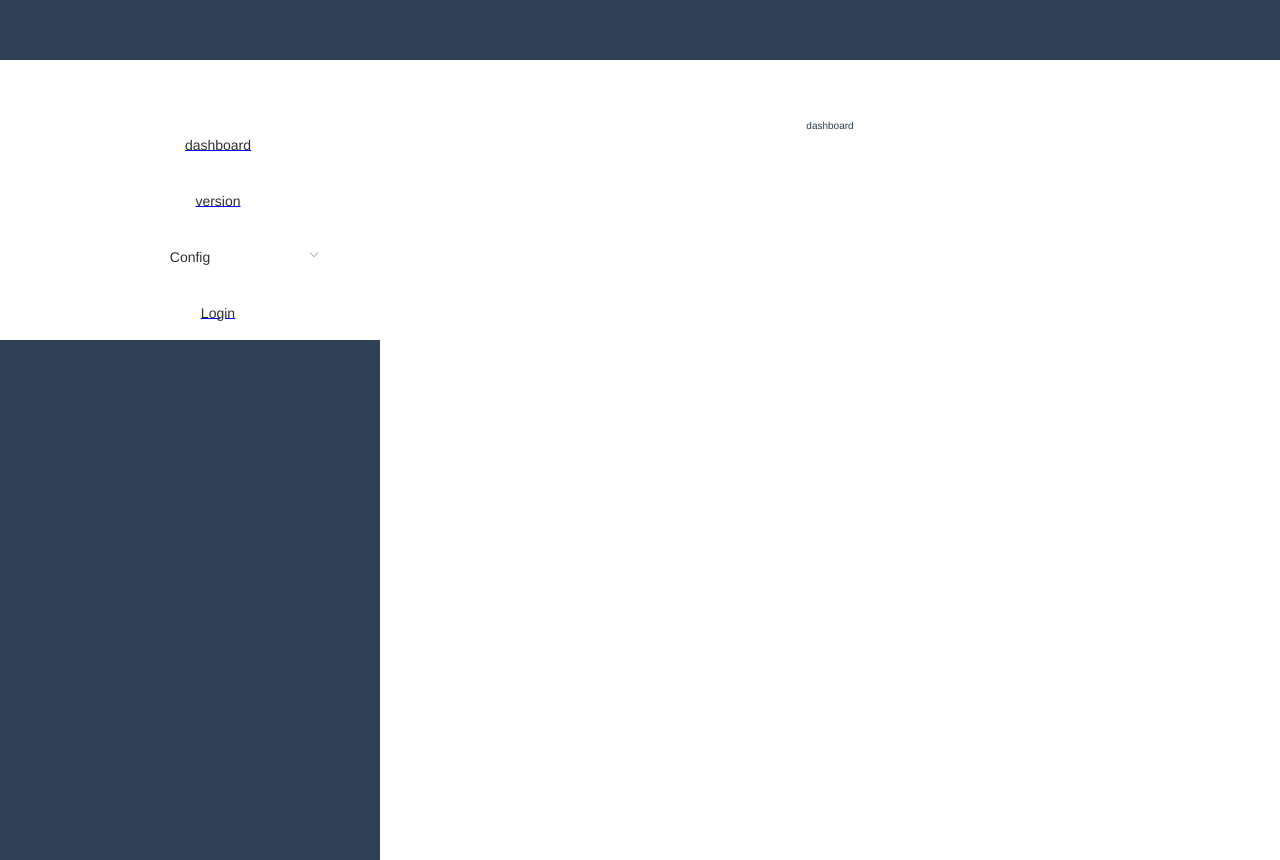
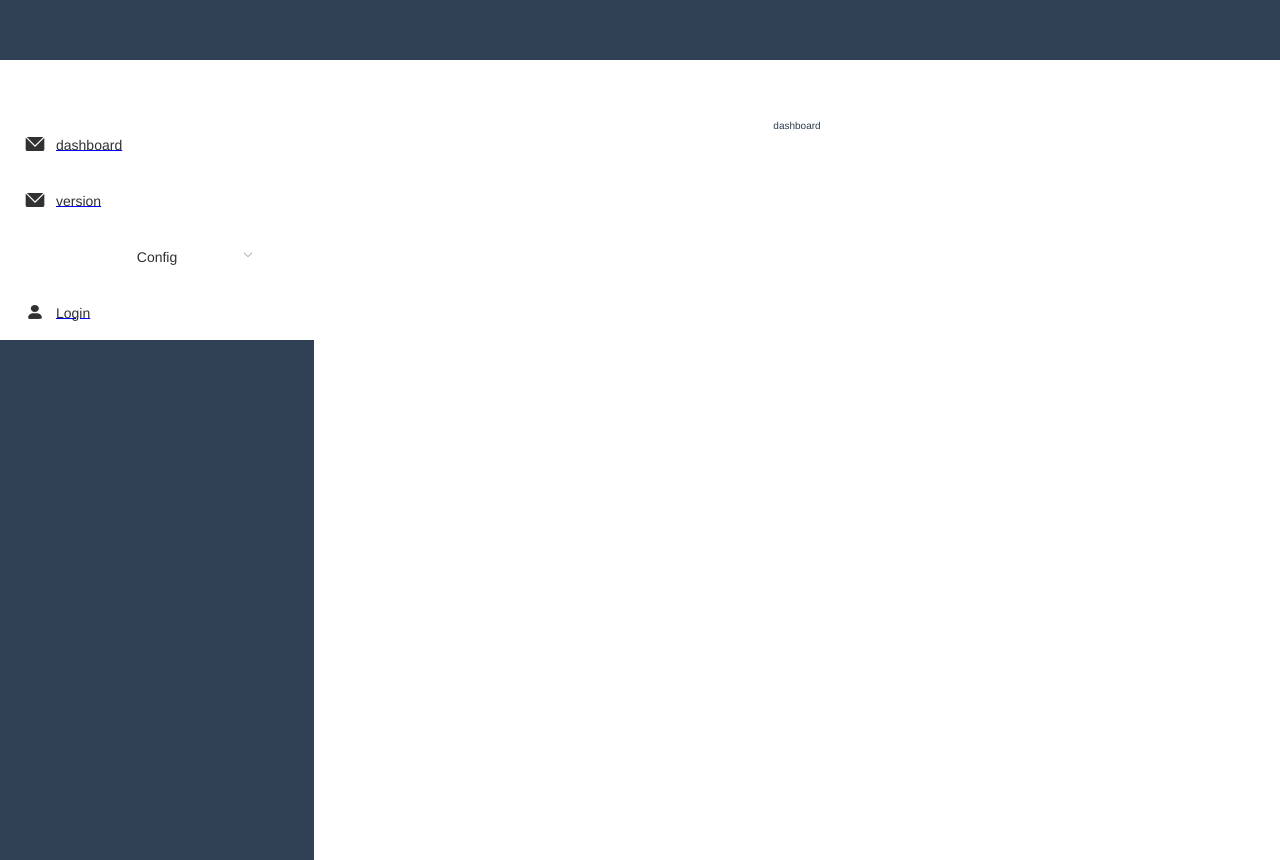
Before and after one commit to Mushroomjuice/ATAUI, a Vue app: page /dashboard in a window 1280 px wide. Built offline with nearby package versions, Linux system fonts and the light colour scheme.

Commit message:
修改侧边栏样式

```diff
--- a/src/components/SvgIcon/index.vue
+++ b/src/components/SvgIcon/index.vue
@@ -35,14 +35,15 @@ export default {
 
 <style lang='scss' scoped>
 .svg-icon {
-  width: 1em;
+  width: 3em;
   height: 1em;
   vertical-align: -0.15em;
   fill: currentColor;
   overflow: hidden;
+  padding: 0;
 }
 .svg-icon {
-      margin-right: 16px;
+      // margin-right: 16px;
     }
 
 
--- a/src/layout/components/sidebar/SidebarItem.vue
+++ b/src/layout/components/sidebar/SidebarItem.vue
@@ -4,7 +4,7 @@
 
         <template v-if="hasoneshowingchildren(item.children,item)">
             <Applink v-if="onlyOneChild.meta" :pathtogo="resolvePath(onlyOneChild.path)">
-                <el-menu-item :index="resolvePath(onlyOneChild.path)" popper-append-to-body>
+                <el-menu-item :index="resolvePath(onlyOneChild.path)"  popper-append-to-body>
                     <item :icon="onlyOneChild.meta.icon||(item.meta&&item.meta.icon)" :title="onlyOneChild.meta.title"/>
                 </el-menu-item>
             </Applink>
--- a/src/styles/sidebar.scss
+++ b/src/styles/sidebar.scss
@@ -8,7 +8,17 @@
             // width: 200px;
             height: 100%;
             background-color:$menuBg;
-
+            .el-menu{
+                // width: 250px;
+                .el-menu-item{
+                    text-align: left;
+                    text-indent: 1em;
+                    padding:0 !important;
+                    .el-tooltip {
+                        padding: 0 !important;
+                      }
+                }
+            }
         }
 
     }
```
Also changed, not shown: src/styles/index.scss (line endings or trailing spaces), 1 other file (tests, documents, lock files or other folders).
